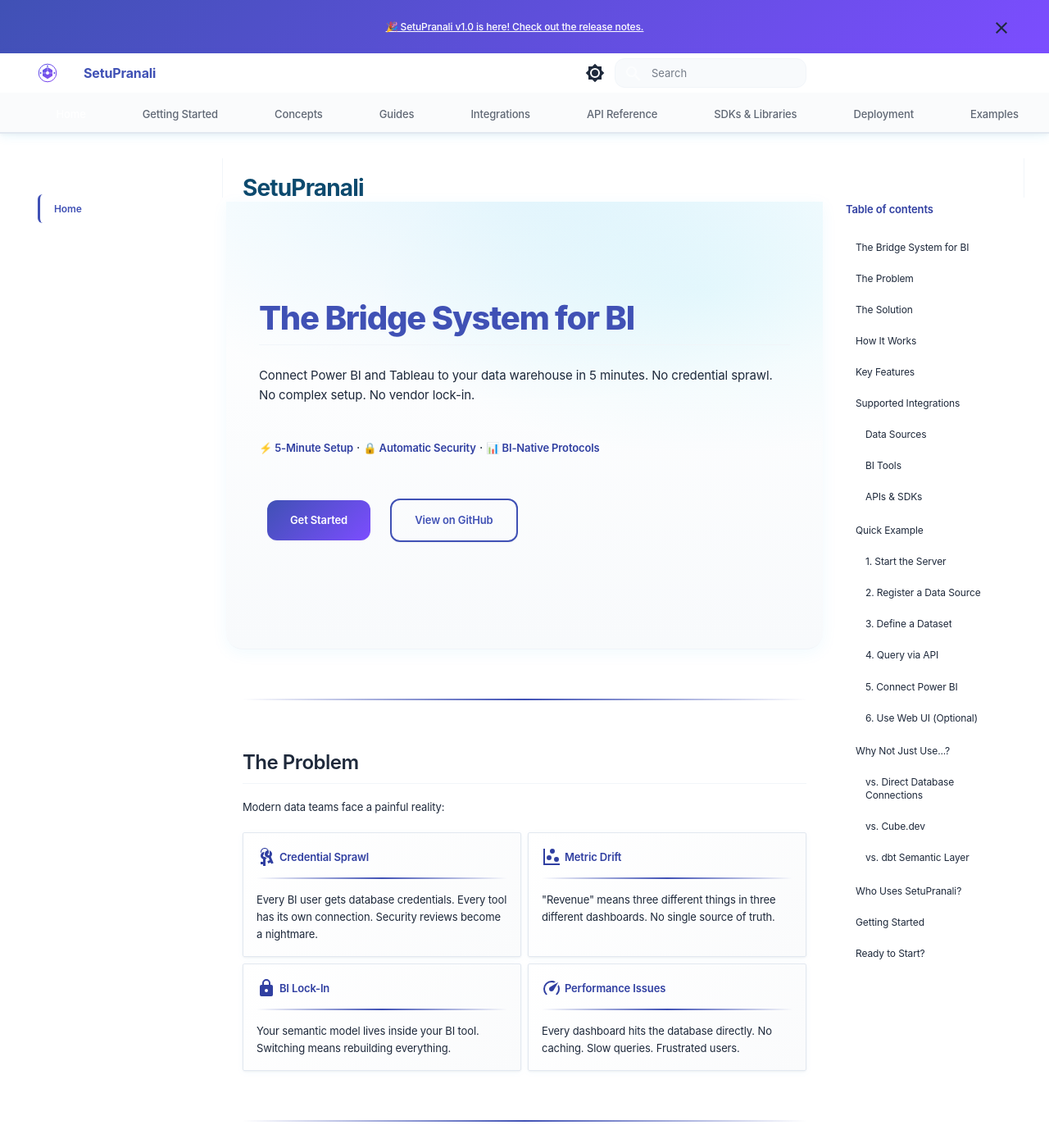
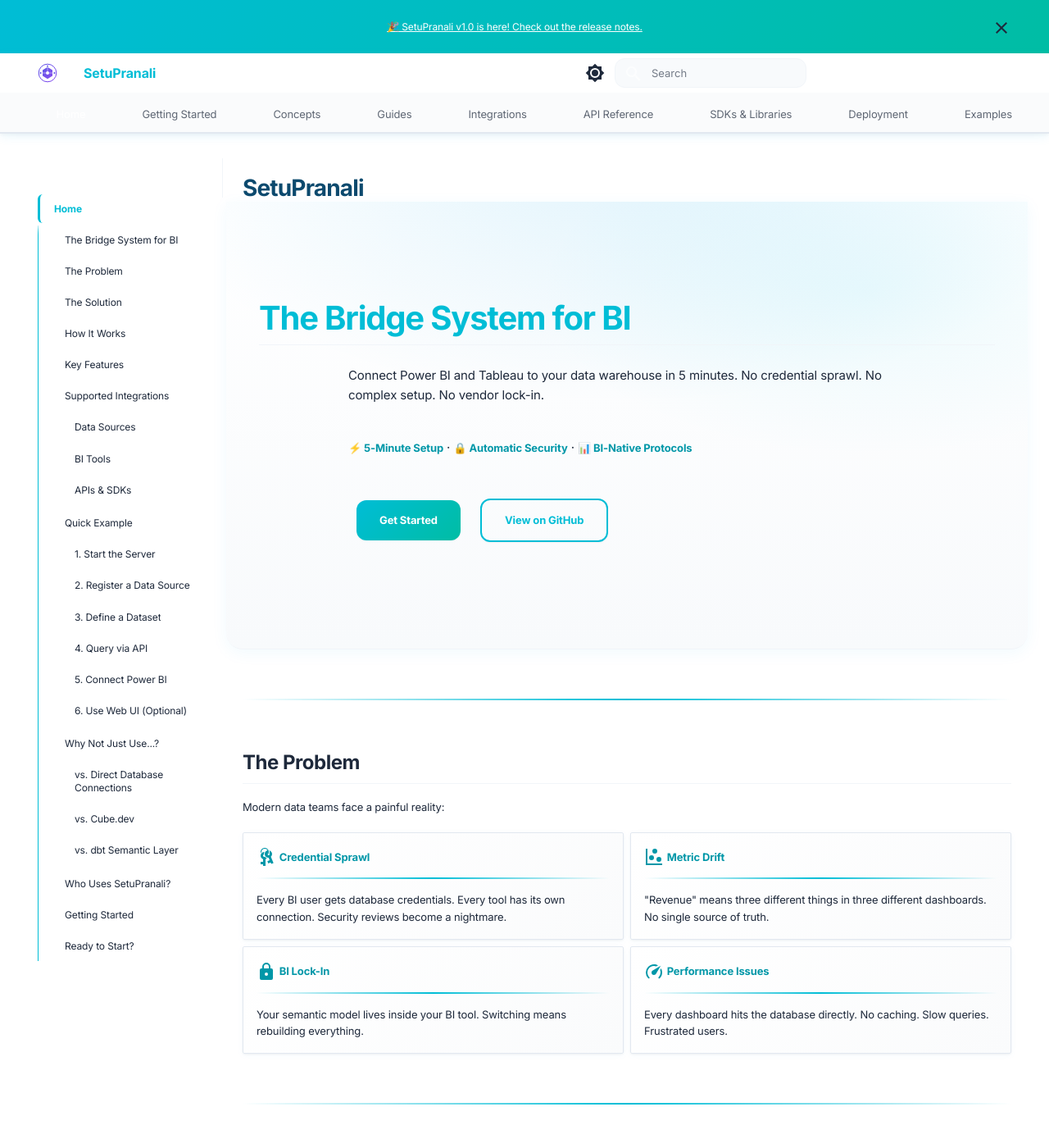
Before and after one commit to setupranali/setupranali.github.io, an MkDocs documentation site: the page built from docs/index.md, in a window 1280 px wide and 1400 px high. Shown: the whole window at 82% size. Built offline with MkDocs 1.6.1 and Material for MkDocs 9.7.7, drawn with Linux system fonts in a browser that asks for light colours; comment, search, counter and statistics services are not loaded; the version menu is left out.

Commit message:
theme: Update to Material for MkDocs theme with cyan/teal palette
- Changed color palette from indigo/purple to cyan/teal
- Added font configuration (Inter + JetBrains Mono)
- Enhanced Material theme features
- Better integration with Material Design system
- Updated CSS comments to reflect Material theme

```diff
--- a/docs/stylesheets/extra.css
+++ b/docs/stylesheets/extra.css
@@ -1,6 +1,6 @@
 /* ================================================================
-   SetuPranali – Modern Tech / SaaS Theme
-   Inspired by Vercel, Stripe, Linear
+   SetuPranali – Material for MkDocs Theme
+   Based on Material Design with custom enhancements
    Performance Optimized
    ================================================================ */
 
--- a/mkdocs.yml
+++ b/mkdocs.yml
@@ -12,19 +12,19 @@
   favicon: assets/favicon.ico
 
   palette:
-    # Light mode
+    # Light mode - Modern Cyan/Teal
     - media: "(prefers-color-scheme: light)"
       scheme: default
-      primary: indigo
-      accent: deep purple
+      primary: cyan
+      accent: teal
       toggle:
         icon: material/brightness-7
         name: Switch to dark mode
-    # Dark mode
+    # Dark mode - Slate with Cyan accents
     - media: "(prefers-color-scheme: dark)"
       scheme: slate
-      primary: indigo
-      accent: deep purple
+      primary: cyan
+      accent: teal
       toggle:
         icon: material/brightness-4
         name: Switch to light mode
@@ -40,16 +40,24 @@
     - navigation.top
     - navigation.footer
     - toc.follow
+    - toc.integrate
     - search.suggest
     - search.highlight
     - search.share
     - content.tabs.link
     - content.code.copy
     - content.code.annotate
+    - content.code.select
+    - content.tooltips
     - announce.dismiss
 
   icon:
     repo: fontawesome/brands/github
+
+  # Font configuration
+  font:
+    text: Inter
+    code: JetBrains Mono
 
 plugins:
   - search:
@@ -108,6 +116,10 @@
       link: https://linkedin.com/company/setupranali
     - icon: fontawesome/brands/discord
       link: https://discord.gg/setupranali
+
+  # Version information
+  version:
+    provider: mike
 
   # Uncomment to enable analytics
   # analytics:
```
